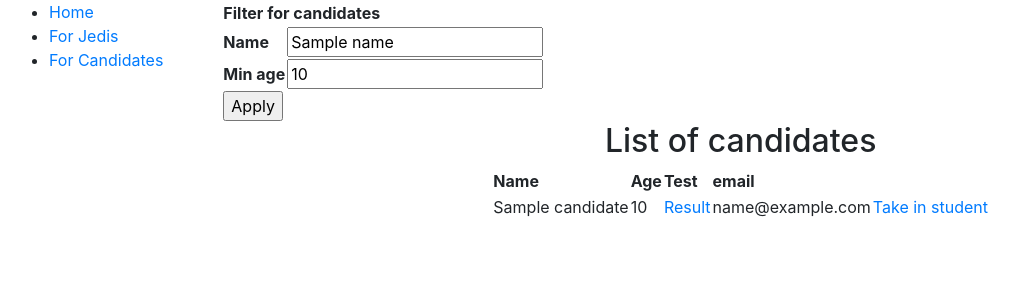
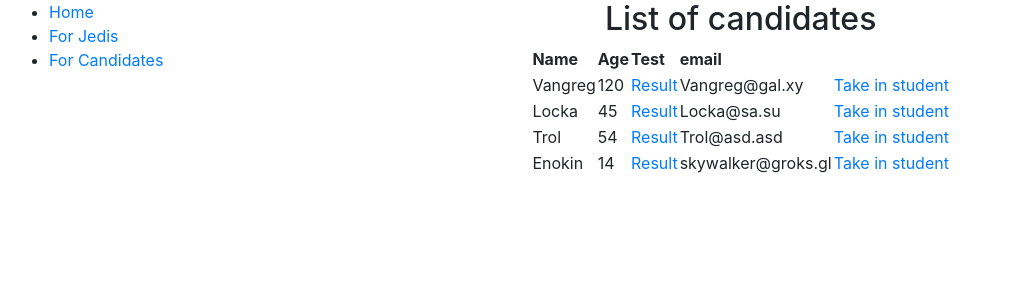
Before and after one commit to MatthewMoor/Academy, a Django app: template Jedi/templates/djedai_detail.html in a window 1280 px wide. Shown: the top 300 px of the page, without its empty margins (6-1025 px from the left). Run offline with Django 3.2, Linux system fonts and the light colour scheme; data comes from the database, SQL or seed files in the repository; both versions use the stored data as it was after the commit; the template is opened without the code that fills it: values that come from a table or form of the project are taken from there, most other values are stand-ins (such as "Sample title", 1, 10 or a date in 2020); lists and menus that the app fills with data are empty; some libraries are stand-ins or nearby versions.

Commit message:
list of candidates in current Jedi

```diff
--- a/Jedi/templates/check_answer.html
+++ b/Jedi/templates/check_answer.html
@@ -4,14 +4,14 @@
 <center>
     <h2>{{ candidate_name }}</h2>
     <table>
-        <tr><th>Вопрос</th><th>Ответ</th></tr>
+        <tr><th>Question</th><th>Answer</th></tr>
         {% for test in test_list %}
         <tr>
             <td>{{ test.test_question.text }}</td>
             <td>{{ test.test_answer.text }}</td>
         </tr>
         {% endfor %}
-        <tr><th>Всего вопросов: {{ question }}</th><th nowrap>Правильных: {{ answer }}</th></tr>
+        <tr><th>Total answers: {{ question }}</th><th nowrap>Correct: {{ answer }}</th></tr>
     </table>
 </center>
 {% end block %}
--- a/Jedi/templates/djedai_detail.html
+++ b/Jedi/templates/djedai_detail.html
@@ -1,19 +1,13 @@
 {% extends "base.html" %}
 {% block content %}
-<form method="POST" action="{%url 'Djedi'%}">{% csrf_token %}
-        <table>
-            <tr><th colspan="2">Filter for candidates</th></tr>
-            <tr><th>Name</th><th><input type="text" name="name_filter" value="{{name}}"/></th></tr>
-            <tr><th>Min age</th><th><input type="number" name="age_filter" value="{{age}}"/></th></tr>
-            <tr><th colspan="2"><input type="submit" value="Apply"></th></tr>
-        </table>
+<form method="POST">{% csrf_token %}
         <center>
             <input type="hidden" name="selected_jedi" value="{{selected_jedi}}">
             <h2>List of candidates</h2>
             <table>
                 <tr><th>Name</th><th>Age</th><th>Test</th><th>email</th></tr>
                 {% csrf_token %}
-                {% for candidate in list_candidate %}
+                {% for candidate in list_candidates %}
                 <tr>
                     <td>{{ candidate.name }}</td>
                     <td>{{ candidate.age }}</td>
--- a/Jedi/urls.py
+++ b/Jedi/urls.py
@@ -7,5 +7,6 @@
     path('registration/', views.candidate_resume, name='reg-member'),
     path('test', views.test_save, name='test'),
     path('Jedis/', views.jedis_list, name='JedisList'),
-    path('JediDetail/', views.jedi_from, name='Djedi')
+    path('JediDetail/', views.jedi_from, name='Djedi'),
+    path('SeeTest/<int:candidate_id>/', views.see_test, name='see_test'),
 ]
```
Also changed, not shown: Jedi/views.py (+4 -8 lines), db.sqlite3.
